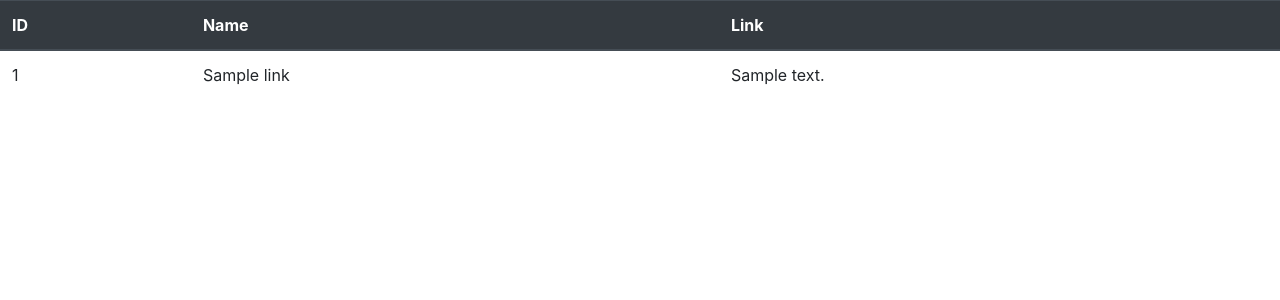
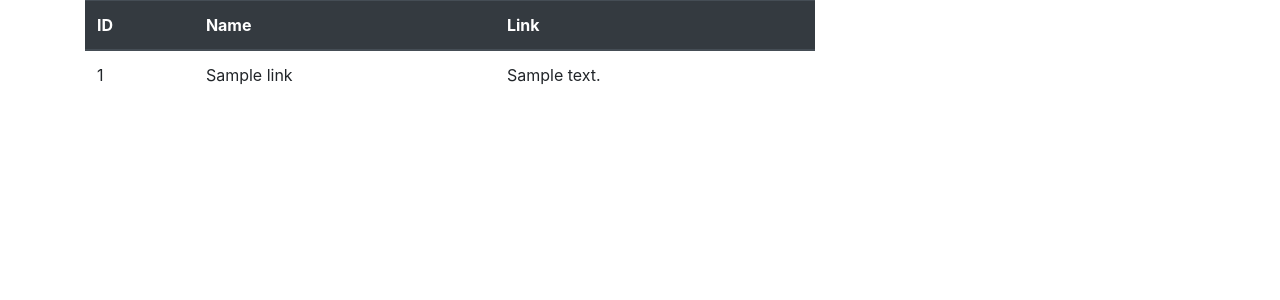
Before and after one commit to ypa/dj-scraper-site, a Django app: page / in a window 1280 px wide. Shown: the top 300 px of the page. Run offline with Django 3.2, Linux system fonts and the light colour scheme; tables that the repository leaves empty hold one stand-in row (values such as "Sample post"); data that the repository does not hold is empty; some libraries are stand-ins or nearby versions.

Commit message:
Wrap table inside div container

```diff
--- a/scrapersite/scraperapp/templates/scraperapp/result.html
+++ b/scrapersite/scraperapp/templates/scraperapp/result.html
@@ -17,6 +17,9 @@
 
 <body>
 
+  <div class="container">
+    <div class="row">
+      <div class="col-md-8">
         <table class="table">
           <thead class="thead-dark">
             <tr>
@@ -35,6 +38,9 @@
             {% endfor %}
           </tbody>
         </table>
+      </div>
+    </div>
+  </div>
 
 </body>
 
```
Lines whose indentation alone changed are shown as unchanged.
